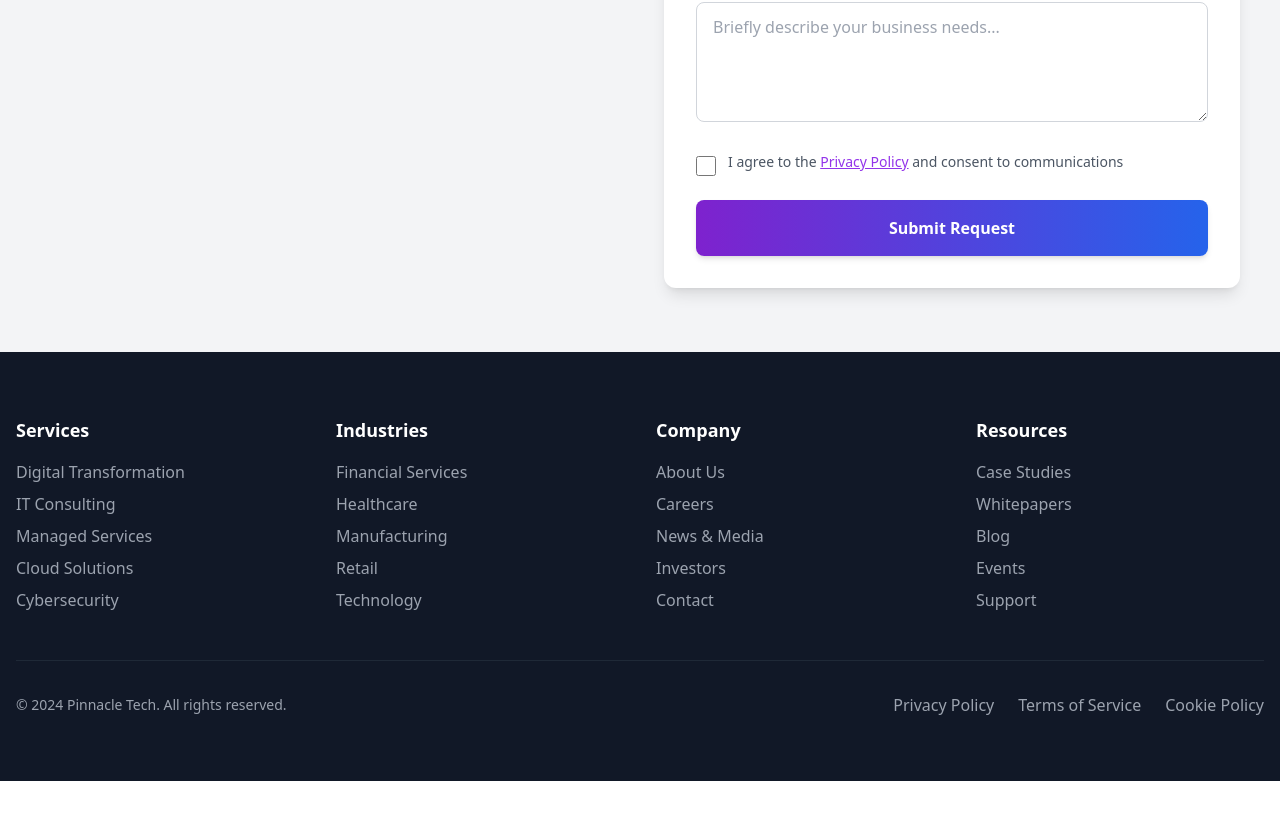
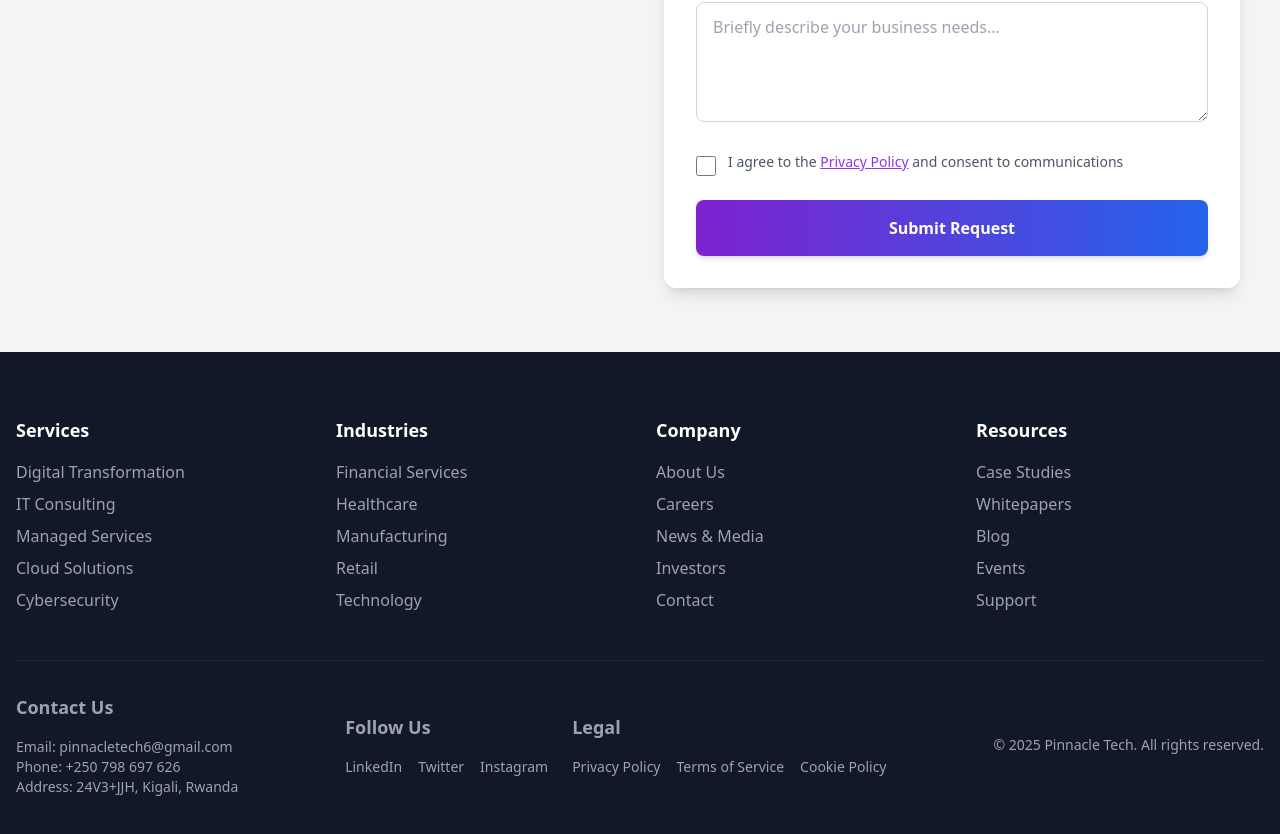
Before and after one commit to IYERADavid/pinnacle-tech-website, a React (Vite) app: page / in a window 1280 px wide. Shown: the part 5187-6021 px from the top of the page. Before the commit the page ends 5968 px from the top, so only its background shows below. Built offline with nearby package versions, Linux system fonts and the light colour scheme.

Commit message:
included contact us and follow us details

```diff
--- a/src/sections/Contact.jsx
+++ b/src/sections/Contact.jsx
@@ -4,7 +4,6 @@ import { useForm } from "@formspree/react";
 import { ArrowRight } from "lucide-react";
 
 export const Contact = () => {
-  // STATE MANAGEMENT IMPROVEMENTS
   const [formData, setFormData] = useState({
     firstName: '',
     lastName: '',
@@ -17,32 +16,24 @@ export const Contact = () => {
   const [errors, setErrors] = useState({});
   const [state, handleSubmit] = useForm("xdkoekad");
 
-  // ADDED DEBOUNCE FOR BETTER VALIDATION
   const handleChange = (e) => {
     const { name, value } = e.target;
     setFormData(prev => ({ ...prev, [name]: value }));
-    // Clear error when user starts typing
     if (errors[name]) setErrors(prev => ({ ...prev, [name]: '' }));
   };
-
-  // ENHANCED EMAIL VALIDATION
   const validateEmail = (email) => {
     const re = /^[^\s@]+@[^\s@]+\.[^\s@]+$/;
     return re.test(String(email).toLowerCase());
   };
 
-  // IMPROVED ERROR HANDLING WITH PRIORITY ORDER
   const handleFormSubmit = (e) => {
     e.preventDefault();
     const newErrors = {};
-
-    // REQUIRED FIELD VALIDATION
     if (!formData.firstName.trim()) newErrors.firstName = 'First name is required';
     if (!formData.lastName.trim()) newErrors.lastName = 'Last name is required';
     if (!formData.workEmail || !validateEmail(formData.workEmail)) {
       newErrors.workEmail = 'Please enter a valid work email';
     }
-    // REMOVED JOB TITLE & COMPANY AS REQUIRED (BUSINESS BEST PRACTICE)
     if (!formData.message.trim()) newErrors.message = 'Please enter your message';
 
     setErrors(newErrors);
@@ -51,8 +42,6 @@ export const Contact = () => {
       handleSubmit(e);
     }
   };
-
-  // ENHANCED SUCCESS STATE
   if (state.succeeded) {
     return (
       <div className="text-center p-8 bg-green-50 rounded-lg">
@@ -65,7 +54,6 @@ export const Contact = () => {
 
   return (
     <div className="grid grid-cols-1 md:grid-cols-2 gap-12 bg-gray-100 py-16 px-auto px-10">
-      {/* Professional CTA Section */}
       <div className="text-center mt-20 my-auto bg-gradient-to-r from-purple-700 to-blue-600 rounded-2xl p-12 shadow-xl">
         <h2 className="text-3xl font-bold text-white mb-6">
           Ready to Lead Your Digital Evolution?
@@ -80,19 +68,15 @@ export const Contact = () => {
           <ArrowRight className="ml-3 w-6 h-6" />
         </button>
       </div>
-      {/* IMPROVED CONTAINER STYLING */}
-      <div className="max-w-3xl mx-auto p-8 bg-white rounded-xl shadow-lg"> {/* Added card-like container */}
-        {/* ENHANCED HEADER SECTION */}
+      <div className="max-w-3xl mx-auto p-8 bg-white rounded-xl shadow-lg">
         <div className="mb-10 text-center">
           <h2 className="text-3xl font-bold text-gray-900 mb-3">How Can We Partner with You?</h2>
           <p className="text-gray-600">Complete the form below and our experts will contact you within 24 hours</p>
         </div>
-
-        <form onSubmit={handleFormSubmit} className="space-y-6"> {/* Added vertical spacing */}
-          {/* NAME INPUT GROUP - IMPROVED LAYOUT */}
-          <div className="grid grid-cols-1 md:grid-cols-2 gap-6"> {/* Better responsive columns */}
+        <form onSubmit={handleFormSubmit} className="space-y-6">
+          <div className="grid grid-cols-1 md:grid-cols-2 gap-6">
             <div>
-              <label className="block text-sm font-medium text-gray-700 mb-2"> {/* Added visible labels */}
+              <label className="block text-sm font-medium text-gray-700 mb-2">
                 First Name *
               </label>
               <input
@@ -105,7 +89,7 @@ export const Contact = () => {
                 placeholder="John"
               />
               {errors.firstName && (
-                <p className="text-red-600 text-sm mt-1 flex items-center"> {/* Improved error display */}
+                <p className="text-red-600 text-sm mt-1 flex items-center">
                   <svg className="w-4 h-4 mr-1" fill="currentColor" viewBox="0 0 20 20">
                     <path fillRule="evenodd" d="M18 10a8 8 0 11-16 0 8 8 0 0116 0zm-7 4a1 1 0 11-2 0 1 1 0 012 0zm-1-9a1 1 0 00-1 1v4a1 1 0 102 0V6a1 1 0 00-1-1z" clipRule="evenodd" />
                   </svg>
@@ -114,10 +98,6 @@ export const Contact = () => {
               )}
             </div>
           </div>
-
-            {/* REPEAT SIMILAR STRUCTURE FOR LAST NAME */}
-
-          {/* IMPROVED EMAIL FIELD */}
           <div>
             <label className="block text-sm font-medium text-gray-700 mb-2">
               Work Email *
@@ -129,11 +109,8 @@ export const Contact = () => {
               onChange={handleChange}
               className="w-full px-4 py-3 border border-gray-300 rounded-lg focus:ring-2 focus:ring-purple-500 focus:border-transparent transition-all"
               placeholder="john.doe@company.com"
-            />{/*Professional placeholder */}
-            {/* ENHANCED ERROR DISPLAY */}
+            />
           </div>
-
-          {/* OPTIONAL FIELDS GROUP */}
           <div className="grid grid-cols-1 md:grid-cols-2 gap-6">
             <div>
               <label className="block text-sm font-medium text-gray-700 mb-2">
@@ -146,12 +123,9 @@ export const Contact = () => {
                 onChange={handleChange}
                 className="w-full px-4 py-3 border border-gray-300 rounded-lg focus:ring-2 focus:ring-purple-500 focus:border-transparent transition-all"
                 placeholder="E.g., Chief Technology Officer"
-              />{/* Example-based placeholder */}
+              />
             </div>
-            {/* SIMILAR FOR COMPANY FIELD */}
           </div>
-
-          {/* MESSAGE FIELD IMPROVEMENTS */}
           <div>
             <label className="block text-sm font-medium text-gray-700 mb-2">
               Your Message *
@@ -163,10 +137,7 @@ export const Contact = () => {
               className="w-full px-4 py-3 border border-gray-300 rounded-lg focus:ring-2 focus:ring-purple-500 focus:border-transparent transition-all min-h-[120px]"
               placeholder="Briefly describe your business needs..."
             />
-            {/* ERROR DISPLAY */}
           </div>
-
-          {/* IMPROVED CHECKBOX SECTION */}
           <div className="flex items-start space-x-3">
             <input
               type="checkbox"
@@ -175,20 +146,18 @@ export const Contact = () => {
             />
             <p className="text-sm text-gray-600">
               I agree to the {' '}
-              <a href="/privacy-policy" className="text-purple-600 hover:text-purple-700 font-medium underline"> {/* Better link styling */}
+              <a href="/privacy-policy" className="text-purple-600 hover:text-purple-700 font-medium underline">
                 Privacy Policy
               </a>
               {' '} and consent to communications
             </p>
           </div>
-
-          {/* PROFESSIONAL SUBMIT BUTTON */}
           <button
             type="submit"
             disabled={state.submitting}
             className="w-full bg-gradient-to-r from-purple-700 to-blue-600 text-white py-4 px-6 rounded-lg font-semibold hover:from-purple-700 hover:to-purple-800 transition-all duration-300 shadow-md hover:shadow-lg"
           >
-            {state.submitting ? 'Sending...' : 'Submit Request'} {/* Loading state */}
+            {state.submitting ? 'Sending...' : 'Submit Request'}
           </button>
         </form>
       </div>
--- a/src/sections/Footer.jsx
+++ b/src/sections/Footer.jsx
@@ -53,15 +53,38 @@ const Footer = () => {
             </div>
           ))}
         </div>
+
         <div className="mt-12 pt-8 border-t border-gray-800">
           <div className="flex flex-col md:flex-row justify-between items-center">
+           <div className="text-gray-400 text-sm mb-4 md:mb-0">
+              <h3 className="text-lg font-semibold mb-4">Contact Us</h3>
+              <p>Email: <a href="mailto:pinnacletech6@gmail.com" className="text-gray-400 hover:text-purple-400">pinnacletech6@gmail.com</a></p>
+              <p>Phone: <a href="tel:+250 798 697 626" className="text-gray-400 hover:text-purple-400">+250 798 697 626</a></p>
+              <p>Address: 24V3+JJH, Kigali, Rwanda</p>
+            </div>
+
+            <div className="flex flex-col md:flex-row items-center space-y-4 md:space-y-0 md:space-x-6">
+              <div className="text-gray-400 text-sm">
+                <h3 className="text-lg font-semibold mb-4">Follow Us</h3>
+                <div className="flex space-x-4">
+                  <a href="#" className="text-gray-400 hover:text-purple-400">LinkedIn</a>
+                  <a href="#" className="text-gray-400 hover:text-purple-400">Twitter</a>
+                  <a href="#" className="text-gray-400 hover:text-purple-400">Instagram</a>
+                </div>
+              </div>
+
+              <div className="text-gray-400 text-sm">
+                <h3 className="text-lg font-semibold mb-4">Legal</h3>
+                <div className="flex space-x-4">
+                  <a href="privacy-policy" className="text-gray-400 hover:text-purple-400">Privacy Policy</a>
+                  <a href="#" className="text-gray-400 hover:text-purple-400">Terms of Service</a>
+                  <a href="#" className="text-gray-400 hover:text-purple-400">Cookie Policy</a>
+                </div>
+              </div>
+            </div>
+
             <div className="text-gray-400 text-sm">
-              © 2024 Pinnacle Tech. All rights reserved.
-            </div>
-            <div className="flex space-x-6 mt-4 md:mt-0">
-              <a href="privacy-policy" className="text-gray-400 hover:text-purple-400">Privacy Policy</a>
-              <a href="" className="text-gray-400 hover:text-purple-400">Terms of Service</a>
-              <a href="" className="text-gray-400 hover:text-purple-400">Cookie Policy</a>
+              © 2025 Pinnacle Tech. All rights reserved.
             </div>
           </div>
         </div>
--- a/src/sections/PrivacyPolicy.jsx
+++ b/src/sections/PrivacyPolicy.jsx
@@ -1,3 +1,4 @@
+/* eslint-disable no-unused-vars */
 import React from "react";
 
 const PrivacyPolicy = () => {
```
